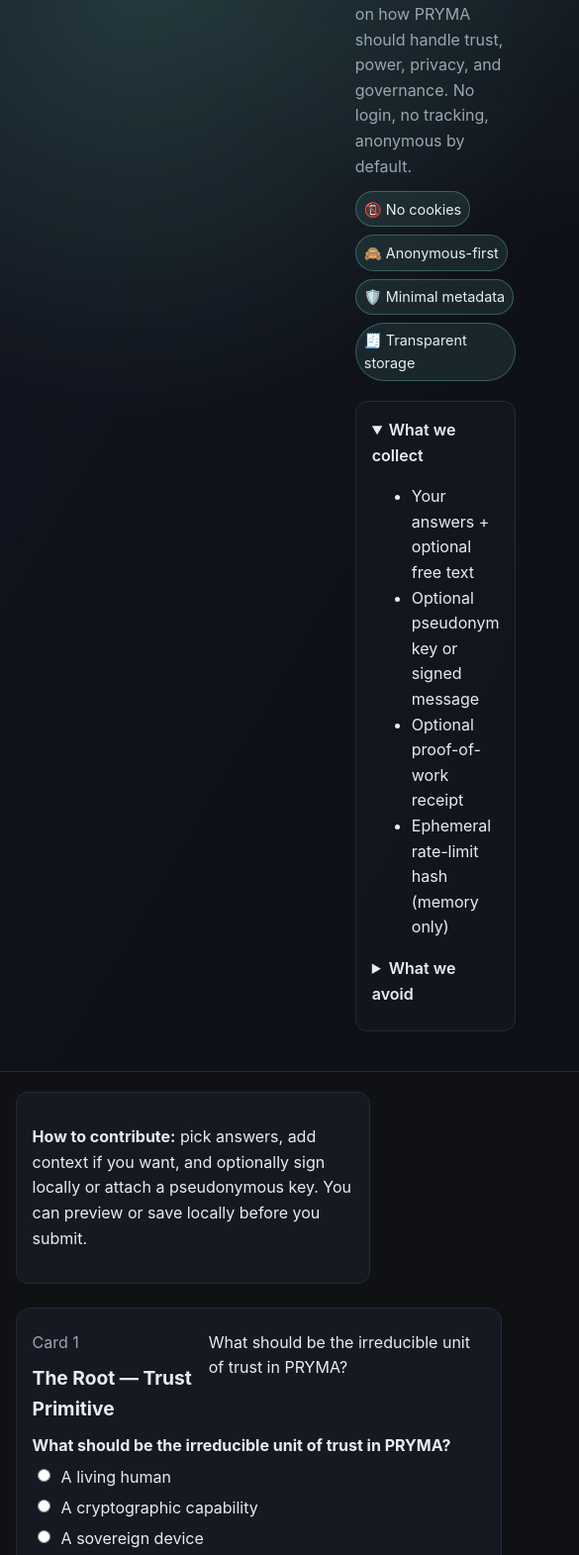
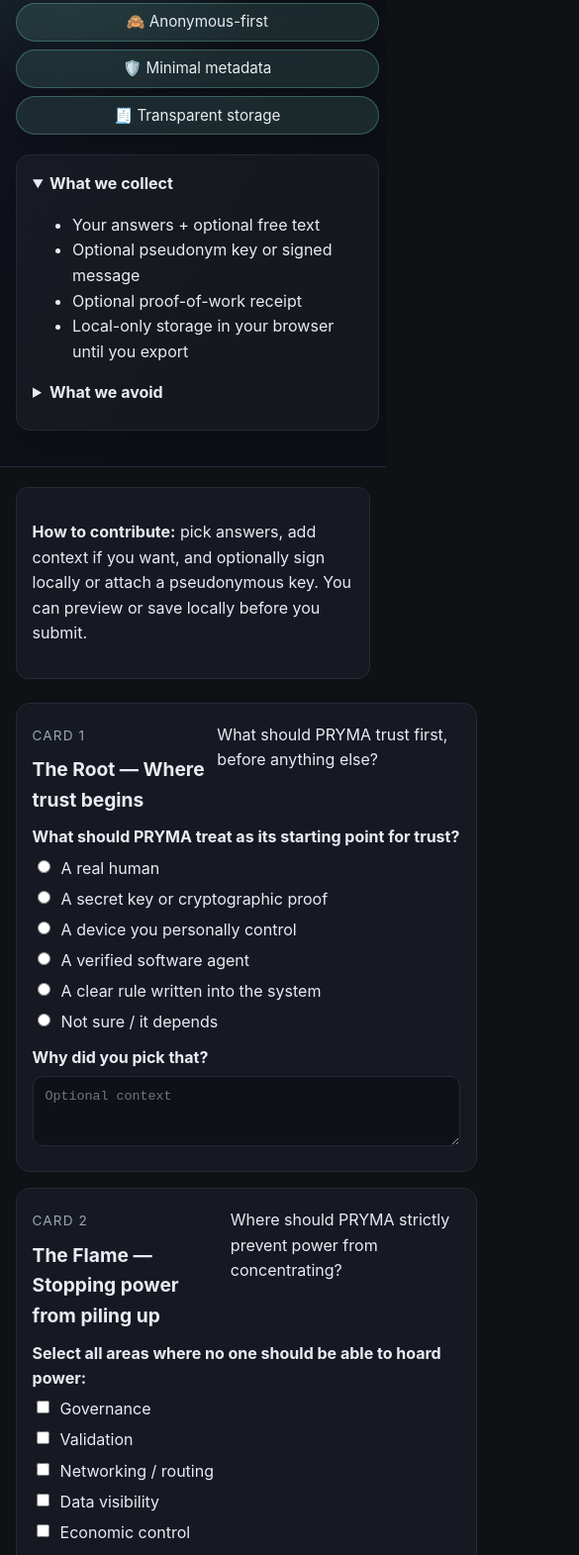
Before and after one commit to PrymaDirectives/pryma.vote, a plain HTML site: page public/index.html in a window 390 px wide. Shown: the part 282-1853 px from the top of the page at 99% size, 585 px wide, since content can reach past the window. Drawn offline with Linux system fonts and the light colour scheme.

Commit message:
Improve hero layout and responsiveness

```diff
--- a/public/app.js
+++ b/public/app.js
@@ -1,214 +1,226 @@
+const STORAGE_KEY = 'pryma.poll.responses';
+const POW_DIFFICULTY = '0000';
+
 const cards = [
   {
     id: 'card1',
-    title: 'The Root — Trust Primitive',
-    description: 'What should be the irreducible unit of trust in PRYMA?',
+    title: 'The Root — Where trust begins',
+    description: 'What should PRYMA trust first, before anything else?',
     questions: [
       {
         type: 'single',
         name: 'trustPrimitive',
-        prompt: 'What should be the irreducible unit of trust in PRYMA?',
+        prompt: 'What should PRYMA treat as its starting point for trust?',
         options: [
-          'A living human',
-          'A cryptographic capability',
-          'A sovereign device',
-          'A verifiable software agent',
-          'A constitutional rule',
-          'Unsure / depends'
+          'A real human',
+          'A secret key or cryptographic proof',
+          'A device you personally control',
+          'A verified software agent',
+          'A clear rule written into the system',
+          'Not sure / it depends'
         ]
       },
       {
         type: 'text',
         name: 'rootRationale',
-        prompt: 'Why did you choose this?',
+        prompt: 'Why did you pick that?',
         placeholder: 'Optional context'
       }
     ]
   },
+
   {
     id: 'card2',
-    title: 'The Flame — Power Accumulation',
-    description: 'Where should power be forbidden from accumulating?',
+    title: 'The Flame — Stopping power from piling up',
+    description: 'Where should PRYMA strictly prevent power from concentrating?',
     questions: [
       {
         type: 'multi',
         name: 'powerForbidden',
-        prompt: 'Where should power be forbidden from accumulating?',
+        prompt: 'Select all areas where no one should be able to hoard power:',
         options: [
           'Governance',
           'Validation',
-          'Routing / networking',
+          'Networking / routing',
           'Data visibility',
           'Economic control',
-          'Agent orchestration'
+          'Agent control'
         ]
       },
       {
         type: 'single',
         name: 'powerNeverCapturable',
-        prompt: 'If one thing must never be capturable, what is it?',
+        prompt: 'If only one area could never be captured, which would it be?',
         options: [
           'Governance',
           'Validation',
-          'Routing / networking',
+          'Networking / routing',
           'Data visibility',
           'Economic control',
-          'Agent orchestration'
+          'Agent control'
         ]
       }
     ]
   },
+
   {
     id: 'card3',
-    title: 'The Veil — Privacy Baseline',
-    description: 'What information is acceptable to leak if the system still succeeds?',
+    title: 'The Veil — Privacy basics',
+    description: 'What information could leak while PRYMA still succeeds?',
     questions: [
       {
         type: 'multi',
         name: 'acceptableLeakage',
-        prompt: 'What information is acceptable to leak?',
+        prompt: 'Which kinds of information would be acceptable to leak?',
         options: [
           'Traffic volume',
           'Timing metadata',
           'Public actions (votes, proposals)',
           'Device type',
-          'Nothing beyond what the user explicitly reveals'
+          'Nothing beyond what users choose to reveal'
         ]
       }
     ]
   },
+
   {
     id: 'card4',
-    title: 'The Blade — Security Philosophy',
-    description: 'Which approach should PRYMA prioritize?',
+    title: 'The Blade — Security style',
+    description: 'What kind of safety mindset should PRYMA favor?',
     questions: [
       {
         type: 'single',
         name: 'securityApproach',
-        prompt: 'Which approach should PRYMA prioritize?',
+        prompt: 'Which approach should PRYMA lean on most?',
         options: [
-          'Deterrence (make attacks expensive/punishable)',
-          'Survivability (assume attacks, bound damage)',
-          'Balanced / context-dependent'
+          'Deterrence — make attacks costly',
+          'Survivability — expect attacks and limit damage',
+          'Balanced — choose based on the situation'
         ]
       }
     ]
   },
+
   {
     id: 'card5',
-    title: 'The Mirror — Agents',
-    description: 'Which capabilities should autonomous agents have?',
+    title: 'The Mirror — What agents can do',
+    description: 'How much autonomy should software agents have?',
     questions: [
       {
         type: 'matrix',
         name: 'agentCapabilities',
-        prompt: 'Select how each agent capability should be treated.',
+        prompt: 'For each action, say how agents should be treated:',
         rows: [
-          'Hold assets',
-          'Vote in governance',
-          'Spawn other agents',
-          'Act without live human approval',
-          'Represent humans legally/economically'
+          'Hold and move assets',
+          'Vote in governance decisions',
+          'Create other agents',
+          'Act without a human approving live',
+          'Stand in for humans legally or financially'
         ],
         columns: ['Allowed', 'Restricted', 'Forbidden']
       }
     ]
   },
+
   {
     id: 'card6',
-    title: 'The Ledger — Governance Limits',
-    description: 'Which of the following should governance be allowed to change?',
+    title: 'The Ledger — What rules can change',
+    description: 'How flexible should PRYMA’s rules be?',
     questions: [
       {
         type: 'matrix',
         name: 'governanceLimits',
-        prompt: 'Mark how changeable each item should be.',
+        prompt: 'For each topic, how changeable should it be?',
         rows: [
           'Fees',
           'Validator rules',
-          'Proof requirements (human/agent/device)',
-          'Surveillance constraints',
+          'Proof requirements (human / agent / device)',
+          'Surveillance limits',
           'Emergency powers'
         ],
-        columns: ['Allowed', 'Supermajority Only', 'Never']
+        columns: ['Changeable', 'Supermajority only', 'Never change']
       }
     ]
   },
+
   {
     id: 'card7',
-    title: 'The Tower — Worst-Case Threat',
-    description: 'What is the most dangerous failure mode to design against?',
+    title: 'The Tower — Biggest threat',
+    description: 'What outcome should PRYMA defend against most?',
     questions: [
       {
         type: 'single',
         name: 'worstThreat',
-        prompt: 'Most dangerous failure mode?',
+        prompt: 'Which danger worries you the most?',
         options: [
           'Nation-state coercion',
-          'Hardware/OEM backdoors',
-          'Billionaire capture',
+          'Hardware or supply-chain backdoors',
+          'Billionaire or elite capture',
           'Silent mass surveillance',
-          'Benevolent centralization drift'
+          'Slow drift into benevolent centralization'
         ]
       }
     ]
   },
+
   {
     id: 'card8',
-    title: 'The Gate — Adoption Target',
-    description: 'Who should PRYMA be designed for first?',
+    title: 'The Gate — Who this is for first',
+    description: 'Who should PRYMA focus on helping before anyone else?',
     questions: [
       {
         type: 'single',
         name: 'adoptionTarget',
-        prompt: 'Who should PRYMA be designed for first?',
+        prompt: 'Who should PRYMA be built for first?',
         options: [
-          'Privacy maximalists',
+          'Privacy-focused users',
           'Developers',
-          'NGOs / journalists',
-          'Critical infrastructure / military',
-          'Everyday users'
+          'NGOs and journalists',
+          'Critical infrastructure / defense',
+          'Everyday people'
         ]
       }
     ]
   },
+
   {
     id: 'card9',
-    title: 'The Sun — Economics',
-    description: 'What role should profit play?',
+    title: 'The Sun — Money and incentives',
+    description: 'How should profit fit into PRYMA?',
     questions: [
       {
         type: 'single',
         name: 'profitRole',
-        prompt: 'What role should profit play?',
+        prompt: 'How important should profit be?',
         options: [
-          'Primary incentive',
-          'Secondary incentive',
-          'Shared commons',
-          'Capped by protocol rules'
+          'Main driver',
+          'Useful but secondary',
+          'Commons-first, profit optional',
+          'Allowed but capped by rules'
         ]
       },
       {
         type: 'single',
         name: 'wealthCap',
-        prompt: 'Should any class of actor be structurally prevented from extreme wealth accumulation?',
-        options: ['Yes', 'No', 'Unsure']
+        prompt: 'Should any type of participant be blocked from extreme wealth hoarding?',
+        options: ['Yes', 'No', 'Not sure']
       }
     ]
   },
+
   {
     id: 'card10',
-    title: 'The Star — Time Horizon',
-    description: 'How should PRYMA treat future uncertainty?',
+    title: 'The Star — Handling the future',
+    description: 'How should PRYMA deal with long-term uncertainty?',
     questions: [
       {
         type: 'single',
         name: 'timeHorizon',
-        prompt: 'How should PRYMA treat future uncertainty?',
+        prompt: 'How should PRYMA handle unknown future changes?',
         options: [
-          'Freeze core values now',
-          'Allow values to evolve via governance',
-          'Hybrid (constitutional core + adaptive layer)'
+          'Lock core values permanently',
+          'Let values evolve through governance',
+          'Mix — firm core, flexible outer layer'
         ]
       }
     ]
@@ -394,7 +406,7 @@
   };
 };
 
-const powSearch = async (challenge, issuedAt, difficulty = '0000') => {
+const powSearch = async (challenge, issuedAt, difficulty = POW_DIFFICULTY) => {
   let nonce = 0;
   while (nonce < Number.MAX_SAFE_INTEGER) {
     const digest = await sha256(`${challenge}:${nonce}`);
@@ -404,6 +416,29 @@
     nonce++;
   }
   return null;
+};
+
+const loadStoredSubmissions = () => {
+  const raw = localStorage.getItem(STORAGE_KEY);
+  if (!raw) return [];
+  try {
+    const parsed = JSON.parse(raw);
+    return Array.isArray(parsed) ? parsed : [];
+  } catch (err) {
+    console.warn('Could not read stored submissions', err);
+    return [];
+  }
+};
+
+const persistStoredSubmissions = (records) => {
+  localStorage.setItem(STORAGE_KEY, JSON.stringify(records, null, 2));
+};
+
+const dedupeSignature = async (payload) => {
+  const safeAnswers = payload.answers || {};
+  const sortedAnswers = JSON.stringify(safeAnswers, Object.keys(safeAnswers).sort());
+  const salt = payload.metadata?.clientSalt || clientSalt;
+  return sha256(`${sortedAnswers}:${salt}`);
 };
 
 const buildPayload = async () => {
@@ -441,25 +476,45 @@
   downloadBlob(JSON.stringify(bundle, null, 2), 'pryma-poll-local.json');
 };
 
+const storeSubmission = async (payload) => {
+  const duplicateHint = await dedupeSignature(payload);
+  const record = {
+    storedAt: new Date().toISOString(),
+    metadata: {
+      clientSalt: payload.metadata?.clientSalt || null,
+      pseudonymKey: payload.metadata?.pseudonymKey || null,
+      signedMessage: payload.metadata?.signedMessage || null,
+      powUsed: Boolean(payload.metadata?.pow),
+      encryption: payload.encryptedPayload ? { salt: payload.encryptedPayload.salt, iv: payload.encryptedPayload.iv } : null,
+      duplicateHint,
+      timingMs: payload.metadata?.timingMs || null,
+      entropy: payload.metadata?.entropy || null
+    },
+    answers: payload.encryptedPayload ? null : payload.answers,
+    encryptedPayload: payload.encryptedPayload || null
+  };
+
+  const existing = loadStoredSubmissions();
+  const already = existing.find((entry) => entry.metadata?.duplicateHint === duplicateHint);
+  if (already) {
+    return { duplicate: true };
+  }
+
+  persistStoredSubmissions([...existing, record]);
+  return { duplicate: false };
+};
+
 const submitForm = async (event) => {
   event.preventDefault();
-  statusEl.textContent = 'Submitting…';
+  statusEl.style.color = '';
+  statusEl.textContent = 'Saving locally…';
   try {
     const payload = await buildPayload();
-    const res = await fetch('/api/poll', {
-      method: 'POST',
-      headers: { 'Content-Type': 'application/json' },
-      body: JSON.stringify(payload)
-    });
-    if (!res.ok) {
-      const detail = await res.json().catch(() => ({}));
-      throw new Error(`Server rejected submission: ${detail.reason || res.status}`);
-    }
-    const response = await res.json();
-    statusEl.textContent = response.reason === 'duplicate-suspected'
-      ? 'We already have a similar response. Thanks for trying to avoid spam.'
-      : 'Submitted. Thank you for your input.';
-    if (localSignToggle.checked) {
+    const { duplicate } = await storeSubmission(payload);
+    statusEl.textContent = duplicate
+      ? 'We already have a similar response saved in this browser.'
+      : 'Saved locally. You can export or copy this data.';
+    if (!duplicate && localSignToggle.checked) {
       await saveLocal();
     }
   } catch (err) {
@@ -474,10 +529,10 @@
 
 const requestPow = async () => {
   powStatus.textContent = 'Preparing…';
-  const challengeRes = await fetch('/api/pow-challenge');
-  const { challenge, issuedAt, difficulty } = await challengeRes.json();
+  const challenge = crypto.randomUUID().replace(/-/g, '');
+  const issuedAt = Date.now();
   powStatus.textContent = 'Computing proof… this may take a moment.';
-  powReceipt = await powSearch(challenge, issuedAt, difficulty);
+  powReceipt = await powSearch(challenge, issuedAt, POW_DIFFICULTY);
   if (powReceipt) {
     powStatus.textContent = `Proof ready (nonce ${powReceipt.nonce}, digest ${powReceipt.digest.slice(0, 10)}…)`;
   } else {
--- a/public/index.html
+++ b/public/index.html
@@ -8,6 +8,7 @@
 </head>
 <body>
   <header class="hero">
+    <div class="hero__inner">
       <div class="hero__text">
         <p class="eyebrow">PRYMA Constitutional Input</p>
         <h1>Tarot Cards of Tech</h1>
@@ -26,7 +27,7 @@
             <li>Your answers + optional free text</li>
             <li>Optional pseudonym key or signed message</li>
             <li>Optional proof-of-work receipt</li>
-          <li>Ephemeral rate-limit hash (memory only)</li>
+            <li>Local-only storage in your browser until you export</li>
           </ul>
         </details>
         <details>
@@ -39,6 +40,7 @@
           </ul>
         </details>
       </aside>
+    </div>
   </header>
 
   <main class="container">
@@ -64,7 +66,7 @@
 
         <div class="field">
           <label for="pow-toggle" class="inline">
-            <input type="checkbox" id="pow-toggle"> Add light proof-of-work to bypass soft rate limits
+            <input type="checkbox" id="pow-toggle"> Add light proof-of-work to your saved response
           </label>
           <button type="button" id="generate-pow" class="ghost">Generate proof (optional)</button>
           <small id="pow-status">No proof generated.</small>
@@ -97,8 +99,8 @@
 
   <section class="transparency">
     <h2>Transparency</h2>
-    <p><a href="/transparency.html">Read the full transparency + threat model notes</a>.</p>
-    <p><a href="/sample.html">View a sample dataset and aggregates</a>.</p>
+    <p><a href="./transparency.html">Read the full transparency + threat model notes</a>.</p>
+    <p><a href="./sample.html">View a sample dataset and aggregates</a>.</p>
   </section>
 
   <dialog id="preview-dialog">
--- a/public/styles.css
+++ b/public/styles.css
@@ -24,47 +24,74 @@
 }
 
 .hero {
+  position: relative;
+  overflow: hidden;
   background: radial-gradient(circle at 20% 20%, rgba(122, 226, 201, 0.18), transparent 35%),
               radial-gradient(circle at 80% 0%, rgba(122, 226, 201, 0.12), transparent 35%),
               linear-gradient(120deg, #121521, #0e1017 70%);
-  padding: 2.5rem min(1100px, 92vw);
-  display: grid;
-  gap: 1.25rem;
-  grid-template-columns: 2fr 1fr;
+  padding: 3.25rem 1.25rem 3rem;
   border-bottom: 1px solid var(--border);
 }
 
+.hero__inner {
+  width: min(1100px, 94vw);
+  margin: 0 auto;
+  display: grid;
+  grid-template-columns: minmax(0, 1.1fr) minmax(0, 0.9fr);
+  gap: 1.5rem;
+  align-items: center;
+}
+
+.hero__text {
+  display: flex;
+  flex-direction: column;
+  gap: 0.6rem;
+  max-width: 720px;
+}
+
+.eyebrow {
+  text-transform: uppercase;
+  letter-spacing: 0.08em;
+  font-size: 0.85rem;
+  color: var(--accent);
+  margin: 0;
+}
+
 .hero__text h1 {
-  margin: 0 0 0.35rem;
-  font-size: clamp(2rem, 3vw, 2.6rem);
+  margin: 0;
+  font-size: clamp(2.25rem, 3.5vw, 2.8rem);
 }
 
 .hero__text p {
-  margin: 0 0 0.5rem;
+  margin: 0;
   color: var(--muted);
+  font-size: 1.05rem;
 }
 
 .hero__pillars {
   display: flex;
   flex-wrap: wrap;
   gap: 0.5rem;
-  margin-top: 0.75rem;
+  margin-top: 0.35rem;
 }
 
 .hero__pillars span {
-  background: rgba(122, 226, 201, 0.1);
+  background: rgba(122, 226, 201, 0.12);
   border: 1px solid rgba(122, 226, 201, 0.3);
   color: var(--text);
-  padding: 0.35rem 0.5rem;
+  padding: 0.4rem 0.65rem;
   border-radius: 999px;
-  font-size: 0.9rem;
+  font-size: 0.95rem;
+  box-shadow: 0 6px 20px rgba(0, 0, 0, 0.18);
 }
 
 .hero__context {
-  background: rgba(255, 255, 255, 0.02);
+  background: rgba(255, 255, 255, 0.03);
   border: 1px solid var(--border);
   padding: 1rem;
-  border-radius: 12px;
+  border-radius: 14px;
+  box-shadow: 0 14px 40px rgba(0, 0, 0, 0.25);
+  width: 100%;
 }
 
 .hero__context details {
@@ -73,7 +100,7 @@
 
 .hero__context summary {
   cursor: pointer;
-  font-weight: 600;
+  font-weight: 700;
 }
 
 .notice {
@@ -247,9 +274,41 @@
   align-items: center;
 }
 
-@media (max-width: 800px) {
+@media (max-width: 1024px) {
   .hero {
+    padding: 2.75rem 1rem 2.5rem;
+  }
+
+  .hero__inner {
     grid-template-columns: 1fr;
+    gap: 1.25rem;
+  }
+
+  .hero__text {
+    text-align: center;
+    align-items: center;
+    margin: 0 auto;
+  }
+
+  .hero__pillars {
+    justify-content: center;
+  }
+
+  .hero__context {
+    max-width: 720px;
+    margin: 0 auto;
+  }
+}
+
+@media (max-width: 720px) {
+  .hero {
+    padding: 2.4rem 1rem 2.25rem;
+  }
+
+  .hero__pillars span {
+    width: 100%;
+    text-align: center;
+    justify-content: center;
   }
 
   .actions {
```
Also changed, not shown: package.json (deleted, +0 -19 lines), public/sample.html (+42 -2 lines), public/transparency.html (+8 -9 lines), scripts/aggregate.js (+2 -5 lines), server.js (deleted, +0 -137 lines), README.md. Lines whose indentation alone changed are shown as unchanged.
